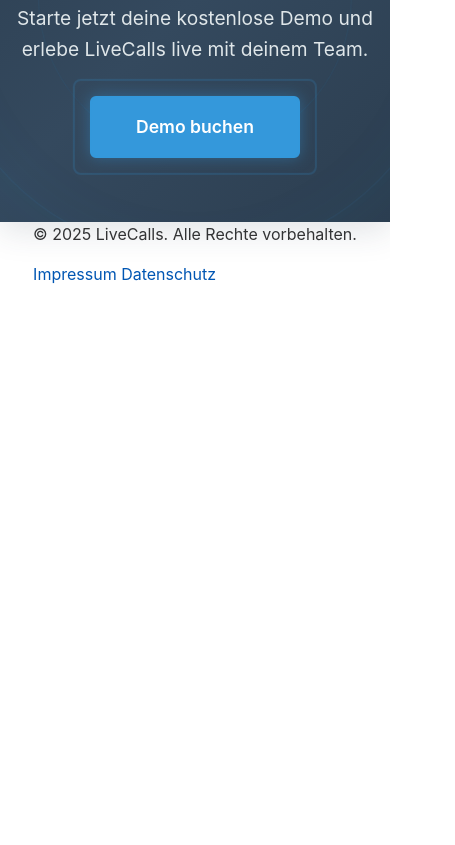
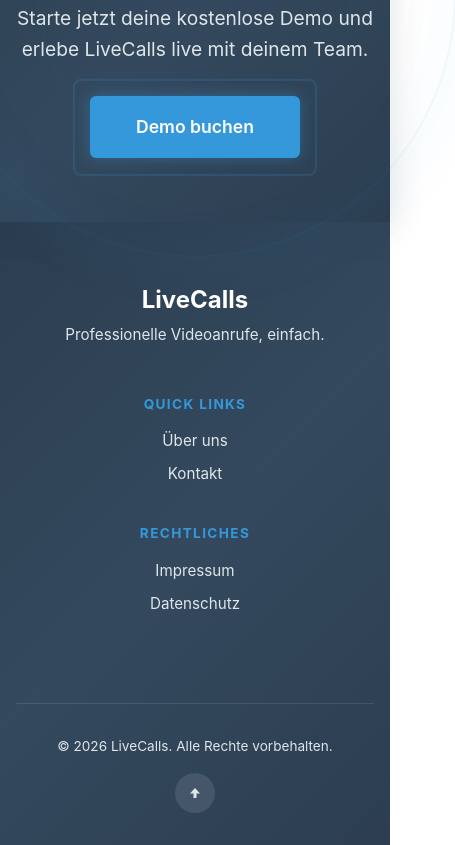
Before and after one commit to PascalNehlsen/group-call-website, a plain HTML site: page index.html in a window 390 px wide. Shown: the part 2103-2948 px from the top of the page, 455 px wide, since content can reach past the window. Before the commit the page ends 2389 px from the top, so only its background shows below. Drawn offline with Linux system fonts and the light colour scheme.

Commit message:
Fix footer layout shifts and navigation style conflicts
- Unified footer elements in grid for consistent responsive behavior
- Standardized footer quicklinks to avoid layout shifts
- Scoped Flexbox styles to header navigation to prevent footer conflicts
- Resolved all inconsistencies between header and footer navigation

```diff
--- a/css/cta.css
+++ b/css/cta.css
@@ -13,8 +13,9 @@
   padding: var(--spacing-xl) 0;
   position: relative;
   box-shadow: 0 8px 32px rgba(44, 62, 80, 0.15);
-  overflow: hidden;
   width: 100vw;
+  position: relative;
+  z-index: 1;
 }
 
 .cta .cta-bg {
@@ -161,11 +162,9 @@
 @keyframes pulse-scale {
   0%,
   100% {
-    transform: scale(1);
     box-shadow: 0 0 15px rgba(52, 152, 219, 0.4);
   }
   50% {
-    transform: scale(1.04);
     box-shadow: 0 0 25px rgba(52, 152, 219, 0.6);
   }
 }
--- /dev/null
+++ b/css/footer.css
@@ -0,0 +1,191 @@
+/* ==================
+   Footer Section – Pure Grid Layout
+   Fully self-contained, immune to flex inheritance from navigation.css
+   ================== */
+
+.footer {
+  display: grid;
+  grid-template-columns: 1fr;
+  width: 100%;
+  background: linear-gradient(
+    135deg,
+    var(--hero-dark-1) 0%,
+    var(--hero-dark-2) 50%,
+    var(--hero-dark-1) 100%
+  );
+  color: var(--hero-text-light);
+  padding: var(--spacing-xl) 0 0;
+  font-family: var(--font-family);
+
+  /* Reset flex influence from body */
+  flex-shrink: 0;
+  align-self: stretch;
+}
+
+/* ---- Footer Main Grid (3 columns) ---- */
+
+.footer .footer-grid {
+  display: grid;
+  grid-template-columns: repeat(3, 1fr);
+  gap: var(--spacing-lg);
+  padding-bottom: var(--spacing-xl);
+}
+
+/* ---- Brand Column ---- */
+
+.footer .footer-brand h3 {
+  font-size: 1.5rem;
+  color: #fff;
+  margin-bottom: var(--spacing-sm);
+}
+
+.footer .footer-tagline {
+  color: var(--hero-text-lighter);
+  font-size: 0.95rem;
+  line-height: 1.6;
+}
+
+/* ---- Reset generic nav styles from navigation.css ---- */
+
+.footer .footer-nav {
+  display: block;
+  max-width: none;
+  padding: 0;
+  width: auto;
+  align-items: initial;
+  justify-content: initial;
+}
+
+/* ---- Section Headings ---- */
+
+.footer .footer-nav h4,
+.footer .footer-legal h4 {
+  font-size: 0.85rem;
+  text-transform: uppercase;
+  letter-spacing: 0.1em;
+  color: var(--primary-blue);
+  margin-bottom: var(--spacing-md);
+}
+
+/* ---- Columns: equal centering for nav + legal ---- */
+
+.footer .footer-nav,
+.footer .footer-legal {
+  text-align: center;
+}
+
+/* ---- Link Lists (override navigation.css generic nav ul selectors) ---- */
+
+.footer .footer-nav ul,
+.footer .footer-legal ul {
+  list-style: none;
+  padding: 0;
+  margin: 0;
+  display: grid;
+  gap: 0;
+  justify-content: center;
+  /* kill nav ul flex from navigation.css */
+  flex-direction: unset;
+  justify-items: center;
+}
+
+.footer .footer-nav ul li,
+.footer .footer-legal ul li {
+  margin-bottom: var(--spacing-sm);
+  padding: 0;
+}
+
+.footer .footer-nav ul li a,
+.footer .footer-legal ul li a {
+  color: var(--hero-text-lighter);
+  text-decoration: none;
+  font-size: 0.95rem;
+  line-height: var(--line-height-base);
+  transition: color 0.2s ease, transform 0.2s ease;
+  display: inline-block;
+}
+
+.footer .footer-nav ul li a:hover,
+.footer .footer-legal ul li a:hover {
+  color: var(--primary-blue);
+  transform: translateX(4px);
+  text-decoration: none;
+}
+
+/* ---- Footer Bottom Bar (Grid: text left, button right) ---- */
+
+.footer .footer-bottom {
+  display: grid;
+  grid-template-columns: 1fr auto;
+  align-items: center;
+  border-top: 1px solid rgba(255, 255, 255, 0.1);
+  padding: var(--spacing-lg) 0 var(--spacing-lg);
+  margin-top: var(--spacing-md);
+}
+
+.footer .footer-bottom p {
+  color: var(--hero-text-lighter);
+  font-size: 0.85rem;
+  margin: 0;
+}
+
+/* ---- Scroll-to-Top Button ---- */
+
+.footer .scroll-top {
+  display: grid;
+  place-items: center;
+  width: 40px;
+  height: 40px;
+  border-radius: 50%;
+  border: none;
+  background: rgba(255, 255, 255, 0.1);
+  color: var(--hero-text-lighter);
+  cursor: pointer;
+  transition: background 0.2s ease, transform 0.2s ease, color 0.2s ease;
+}
+
+.footer .scroll-top:hover {
+  background: var(--primary-blue);
+  color: #fff;
+  transform: translateY(-3px);
+}
+
+.footer .scroll-top:focus-visible {
+  outline: 3px solid var(--primary-blue);
+  outline-offset: 3px;
+}
+
+/* ---- Responsive: Tablet ---- */
+
+@media (max-width: 768px) {
+  .footer .footer-grid {
+    grid-template-columns: 1fr 1fr;
+    gap: var(--spacing-lg);
+  }
+
+  .footer .footer-brand {
+    grid-column: 1 / -1;
+    text-align: center;
+  }
+
+  .footer .footer-nav,
+  .footer .footer-legal {
+    text-align: center;
+  }
+
+  .footer .footer-bottom {
+    grid-template-columns: 1fr;
+    justify-items: center;
+    text-align: center;
+    gap: var(--spacing-md);
+  }
+}
+
+/* ---- Responsive: Mobile ---- */
+
+@media (max-width: 480px) {
+  .footer .footer-grid {
+    grid-template-columns: 1fr;
+    text-align: center;
+  }
+}
--- a/css/navigation.css
+++ b/css/navigation.css
@@ -40,7 +40,7 @@
   border: none;
 }
 
-nav {
+header nav {
   align-items: center;
   display: flex;
   justify-content: space-between;
--- a/index.html
+++ b/index.html
@@ -10,6 +10,7 @@
     <link rel="stylesheet" href="./css/cta.css" />
     <!-- Weitere CSS-Dateien werden pro Feature ergänzt (navigation.css, hero.css, etc.) -->
     <link rel="stylesheet" href="css/navigation.css" />
+    <link rel="stylesheet" href="css/footer.css" />
 
     <link
       rel="shortcut icon"
@@ -83,22 +84,68 @@
       <section class="cta">
         <div class="cta-bg" aria-hidden="true"></div>
         <div class="container">
-          <svg class="cta-icon" width="48" height="48" viewBox="0 0 24 24" fill="none" aria-hidden="true">
-            <path d="M6.62 10.79a15.05 15.05 0 0 0 6.59 6.59l2.2-2.2a1 1 0 0 1 1.01-.24 11.36 11.36 0 0 0 3.58.57 1 1 0 0 1 1 1V20a1 1 0 0 1-1 1A17 17 0 0 1 3 4a1 1 0 0 1 1-1h3.5a1 1 0 0 1 1 1 11.36 11.36 0 0 0 .57 3.58 1 1 0 0 1-.24 1.01l-2.2 2.2z" fill="currentColor"/>
+          <svg
+            class="cta-icon"
+            width="48"
+            height="48"
+            viewBox="0 0 24 24"
+            fill="none"
+            aria-hidden="true"
+          >
+            <path
+              d="M6.62 10.79a15.05 15.05 0 0 0 6.59 6.59l2.2-2.2a1 1 0 0 1 1.01-.24 11.36 11.36 0 0 0 3.58.57 1 1 0 0 1 1 1V20a1 1 0 0 1-1 1A17 17 0 0 1 3 4a1 1 0 0 1 1-1h3.5a1 1 0 0 1 1 1 11.36 11.36 0 0 0 .57 3.58 1 1 0 0 1-.24 1.01l-2.2 2.2z"
+              fill="currentColor"
+            />
           </svg>
           <h2 class="cta-heading">Bereit für bessere Calls?</h2>
-          <p class="cta-sub">Starte jetzt deine kostenlose Demo und erlebe LiveCalls live mit deinem Team.</p>
+          <p class="cta-sub">
+            Starte jetzt deine kostenlose Demo und erlebe LiveCalls live mit
+            deinem Team.
+          </p>
           <a class="btn primary cta" href="pages/contact.html">Demo buchen</a>
         </div>
       </section>
     </main>
 
     <footer class="footer">
-      <div class="container footer-content">
-        <p>&copy; 2025 LiveCalls. Alle Rechte vorbehalten.</p>
-        <div class="footer-links">
-          <a href="pages/impressum.html">Impressum</a>
-          <a href="pages/datenschutz.html">Datenschutz</a>
+      <div class="container">
+        <div class="footer-grid">
+          <div class="footer-brand">
+            <h3>LiveCalls</h3>
+            <p class="footer-tagline">Professionelle Videoanrufe, einfach.</p>
+          </div>
+          <nav class="footer-nav" aria-label="Footer-Navigation">
+            <ul>
+              <h4>Quick links</h4>
+              <li><a href="pages/about.html">Über uns</a></li>
+              <li><a href="pages/contact.html">Kontakt</a></li>
+            </ul>
+          </nav>
+          <div class="footer-legal">
+            <ul>
+              <h4>Rechtliches</h4>
+              <li><a href="pages/impressum.html">Impressum</a></li>
+              <li><a href="pages/datenschutz.html">Datenschutz</a></li>
+            </ul>
+          </div>
+        </div>
+        <div class="footer-bottom">
+          <p>&copy; 2026 LiveCalls. Alle Rechte vorbehalten.</p>
+          <button
+            class="scroll-top"
+            onclick="window.scrollTo({ top: 0, behavior: 'smooth' })"
+            aria-label="Nach oben scrollen"
+          >
+            <svg
+              width="16"
+              height="16"
+              viewBox="0 0 16 16"
+              fill="none"
+              aria-hidden="true"
+            >
+              <path d="M8 3L3 8.5h3.5V13h3V8.5H13L8 3z" fill="currentColor" />
+            </svg>
+          </button>
         </div>
       </div>
     </footer>
```
